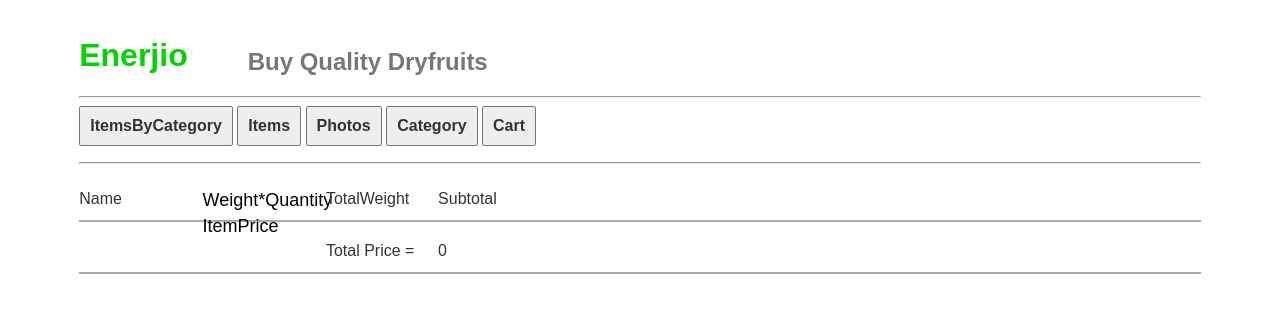
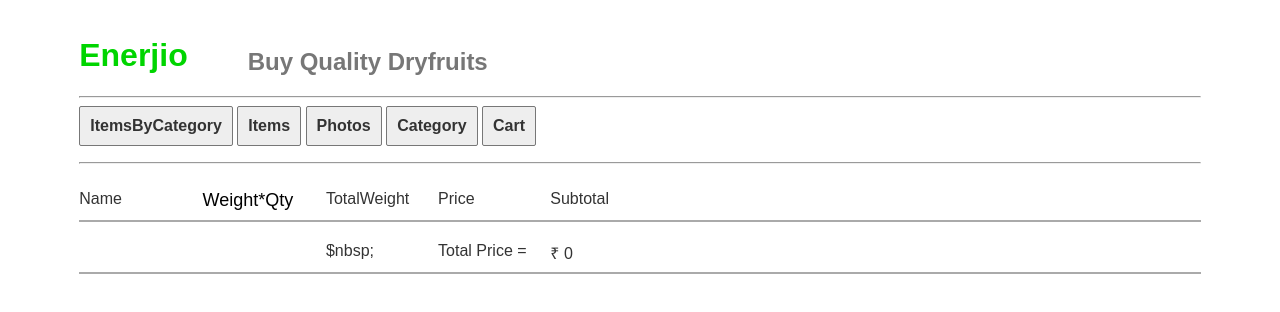
Before and after one commit to prabhusachin/https-github.com-sachin-ta-enerjiyo, a Svelte app: page / in a window 1280 px wide. Both pictures are taken after a click on the button "Cart". Shown: the top 312 px of the page. Built offline with nearby package versions, Linux system fonts and the light colour scheme.

Commit message:
Update App.svelte
Calculating cart

```diff
--- a/src/App.svelte
+++ b/src/App.svelte
@@ -255,13 +255,12 @@
 	var i = cartProducts.length;
 	var productFound = false;
 	var prodlineitems = [];
-	var newitemprice = getTotalPrice (name,[{weight:weight,qty:1}]);
+	var newitemprice = getPerKgPrice (name);
 	while(i--){
        if(cartProducts[i]["name"] === name ){
 		prodlineitems = cartProducts[i]["prodlineitems"];
 		var j = prodlineitems.length;
 		var weightFound = false;
-		var totprice = 0;
 		while (j--){
             if (prodlineitems[j]["weight"] == weight) {
                 weightFound = true;
@@ -272,18 +271,21 @@
                     if(prodlineitems[j]["qty"] > 1)
                         prodlineitems[j]["qty"] -= 1;
                 }
-                var prodlineitems1 = [{weight:weight,qty:prodlineitems[j]["qty"]}];
-                prodlineitems[j]["itemprice"] = getTotalPrice (name,prodlineitems1);
+                prodlineitems[j]["itemprice"] = getTotalPrice (name,[{weight:weight,qty:prodlineitems[j]["qty"]}]);
             }
-            totprice = totprice + prodlineitems[j]["itemprice"];
 		}
-		carttotalprice = totprice;
 		if (!weightFound) {
-		    prodlineitems.push ({weight:weight,qty:1,itemprice:newitemprice,totprice:newitemprice});
+		    carttotalprice = newitemprice;
+		    prodlineitems.push ({weight:weight,qty:1,itemprice:newitemprice});
 		}
-		j = prodlineitems.length;
-		while (j--){
-		    prodlineitems[j]["totprice"] = totprice;
+		else {
+		    var totprice = 0;
+            var indx = 0;
+            while (indx<prodlineitems.length){
+                totprice = totprice + prodlineitems[indx]["itemprice"];
+                indx = indx + 1;
+            }
+		    carttotalprice = totprice;
 		}
 		console.log (prodlineitems);
 		if(oper == 1) {
@@ -299,9 +301,9 @@
 	   }
 	}
 	if (!productFound){
-	prodlineitems.push ({weight:weight,qty:1,itemprice:newitemprice,totprice:newitemprice});
+	prodlineitems.push ({weight:weight,qty:1,itemprice:newitemprice});
 	carttotalprice = newitemprice;
-	cartProducts.push ({name: name,qty:1,prodlineitems:prodlineitems});
+	cartProducts.push ({name: name,qty:1,prodlineitems:prodlineitems,price:newitemprice});
 	console.log (cartProducts);
 	console.log (cartProducts[0]["prodlineitems"]);
     }
@@ -501,25 +503,27 @@
 	<li class = "productcontainer">
 		<span class = "productname">Name</span>
 		<ul class = "lineitemscontainer">
-		    <li class = "col2">Weight*Quantity</li>
-		    <li class = "col2">ItemPrice</li>
+		    <li class = "col2">Weight*Qty</li>
 		</ul>
 		<span class = "width15">TotalWeight</span>
+		<span class = "width15">Price</span>
 		<span class = "width15">Subtotal</span>
 		</li>
-{#each cartProducts as {name,prodlineitems},i}
+{#each cartProducts as {name,prodlineitems,price},i}
     <li class = "productcontainer">
 		<span class = "productname">
 			{name}
 		</span>
 		<ul class = "lineitemscontainer">
-		{#each prodlineitems as {weight,qty,itemprice},j}
+		{#each prodlineitems as {weight,qty},j}
 		<li class = "col2">{weight} * {qty}</li>
-		<li class = "col2">{itemprice}</li>
 		{/each}
 		</ul>
 		<span class = "width15">
 			{getTotalWeight (prodlineitems)} &nbsp;Kg
+		</span>
+		<span class = "width15">
+			&#8377; {price}
 		</span>
 		<span class = "width15">
 			&#8377; {getTotalPrice (name,prodlineitems)}
@@ -533,10 +537,10 @@
 		<span class = "productname">&nbsp;</span>
 		<ul class = "lineitemscontainer">
 		    <li class = "col2">&nbsp;</li>
-		    <li class = "col2">&nbsp;</li>
 		</ul>
+		<span class = "width15">$nbsp;</span>
 		<span class = "width15">Total Price = </span>
-		<span class = "width15">{carttotalprice}</span>
+		<span class = "width15">&#8377; {carttotalprice}</span>
 		</li>
 </ul>
 </div>
```
